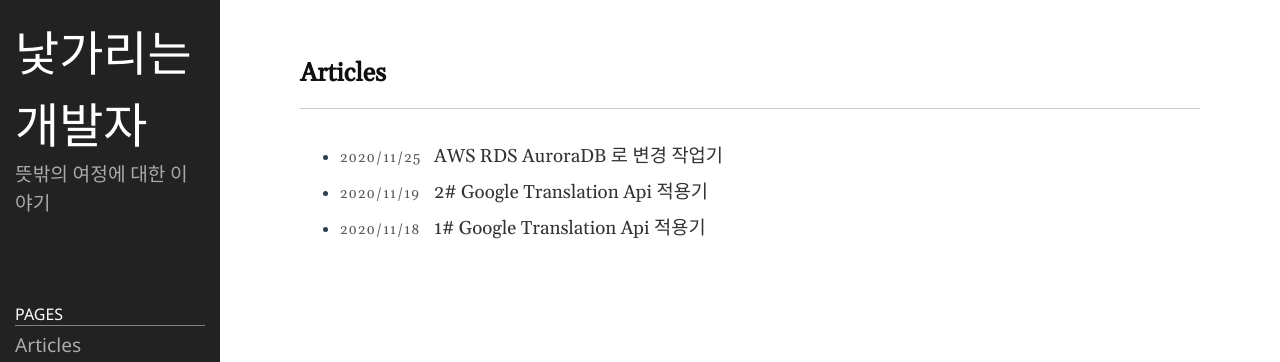
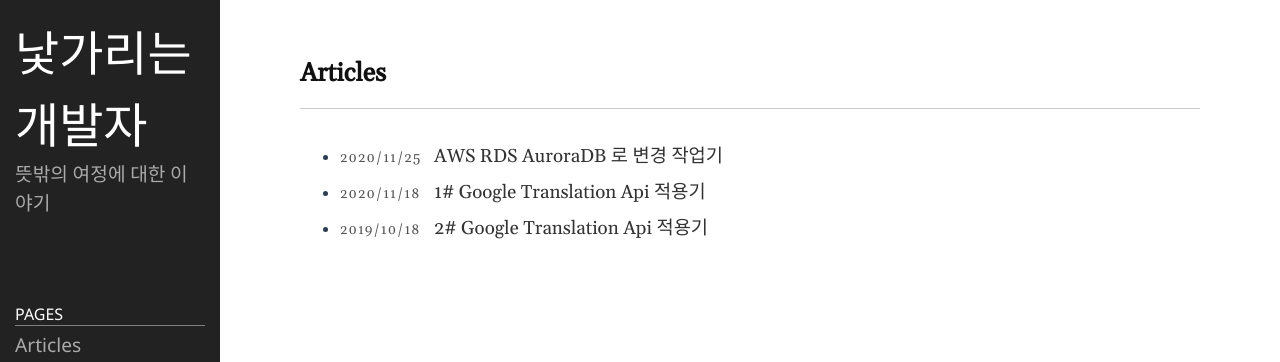
Before and after one commit to mjaek24/mjaek24.github.io, a Jekyll site: the page built from index.md, in a window 1280 px wide. Shown: the top 362 px of the page. Built offline with Jekyll 4.4.1, drawn with Linux system fonts in a browser that asks for light colours.

Commit message:
Update and rename 2020-11-19-google-api-2.md to 2019-10-18-google-api-2.md

```diff
--- a/_posts/2020-11-19-google-api-2.md
+++ b/_posts/2019-10-18-google-api-2.md
@@ -7,7 +7,7 @@ description: Google Translation Api 를 적용해 보면서 남기는 글
 image: "https://user-images.githubusercontent.com/48783078/65959069-f7c54b00-e48b-11e9-9a09-76d493b1731a.png"
 categories:
 - programming
-date: 2020-11-19 11:40:00
+date: 2019-10-18 11:40:00
 tags:
 - gcp
 - java
```
